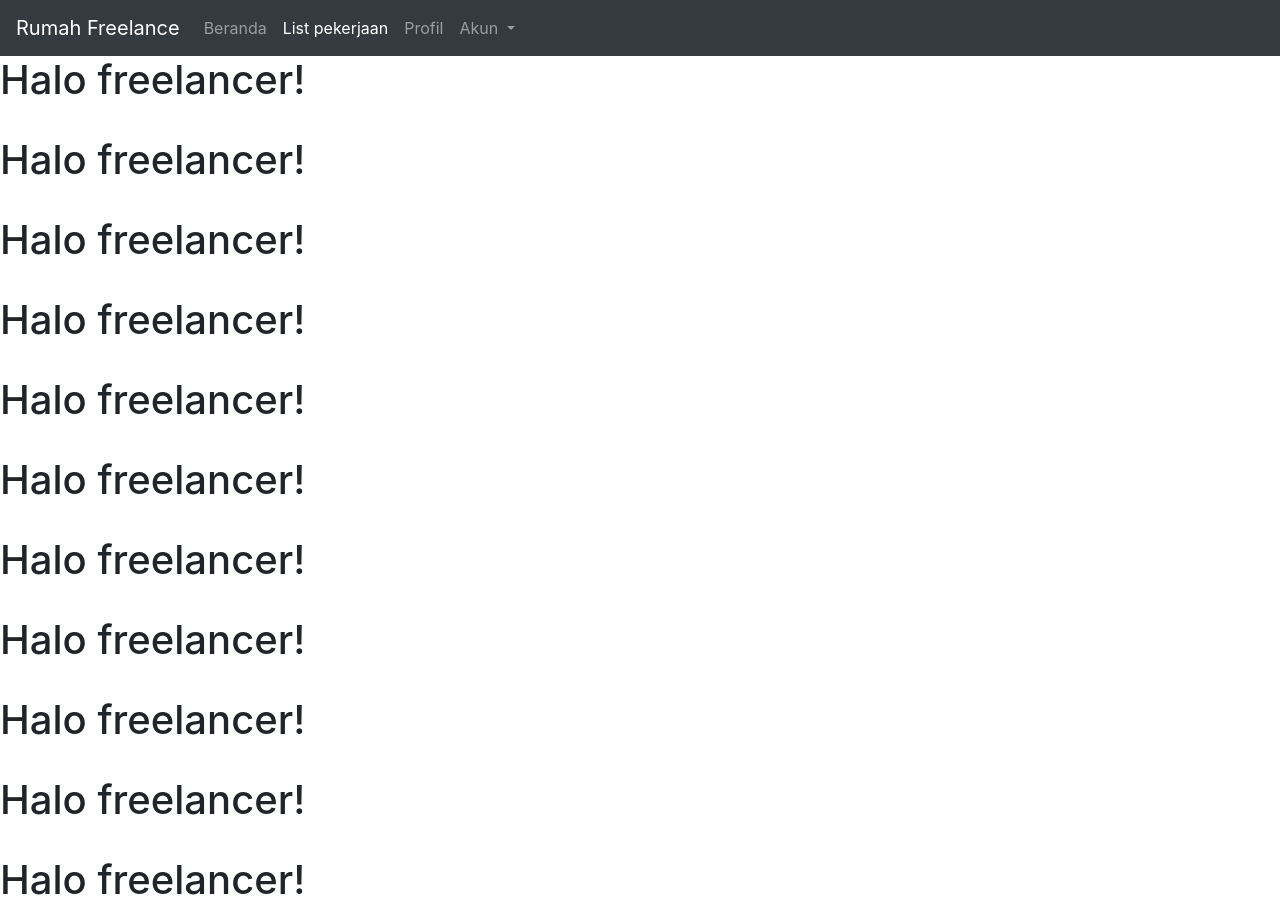
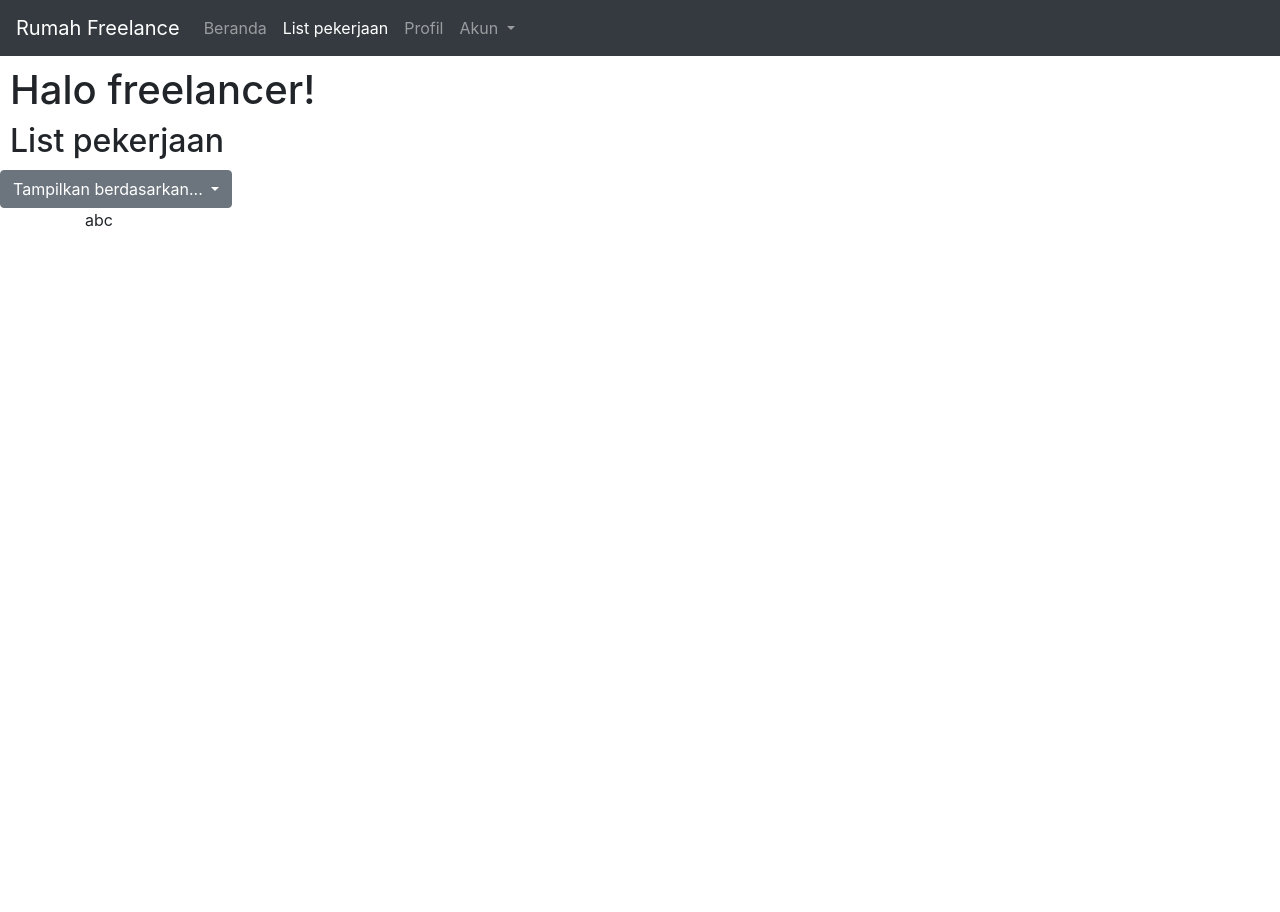
Before and after one commit to hariesok/hariesok.github.io, a plain HTML site: page client/clientjoblist.html in a window 1280 px wide. After the commit the page ends 800 px from the top, so only its background shows below. Drawn offline with nearby package versions, Linux system fonts and the light colour scheme.

Commit message:
Minor changes

```diff
--- a/client/clientjoblist.html
+++ b/client/clientjoblist.html
@@ -4,6 +4,7 @@
     <meta charset="UTF-8">
     <title>Client - List Pekerjaan</title>
     <link rel="stylesheet" href="https://stackpath.bootstrapcdn.com/bootstrap/4.1.3/css/bootstrap.min.css" integrity="sha384-MCw98/SFnGE8fJT3GXwEOngsV7Zt27NXFoaoApmYm81iuXoPkFOJwJ8ERdknLPMO" crossorigin="anonymous">
+    <link rel="stylesheet" href="style.css" type="text/css">
 </head>
 <body>
     <nav class="navbar navbar-expand-lg navbar-dark bg-dark">
@@ -35,30 +36,21 @@
   </div>
 </nav>
     <header><h1>Halo freelancer!</h1>
-        <br/>
-        <h1>Halo freelancer!</h1>
-        <br/>
-        <h1>Halo freelancer!</h1>
-        <br/>
-        <h1>Halo freelancer!</h1>
-        <br/>
-        <h1>Halo freelancer!</h1>
-        <br/>
-        <h1>Halo freelancer!</h1>
-        <br/>
-        <h1>Halo freelancer!</h1>
-        <br/>
-        <h1>Halo freelancer!</h1>
-        <br/>
-        <h1>Halo freelancer!</h1>
-        <br/>
-        <h1>Halo freelancer!</h1>
-        <br/>
-        <h1>Halo freelancer!</h1>
-
+        <h2>List pekerjaan</h2>
     </header>
-
-
+    <div class="dropdown">
+        <button class="btn btn-secondary dropdown-toggle" type="button" id="dropdownMenuButton" data-toggle="dropdown" aria-haspopup="true" aria-expanded="false">
+            Tampilkan berdasarkan...
+        </button>
+        <div class="dropdown-menu" aria-labelledby="dropdownMenuButton">
+            <a class="dropdown-item" href="#">Tanggal akhir penyerahan</a>
+            <a class="dropdown-item" href="#">Tanggal diberikan</a>
+            <a class="dropdown-item" href="#">Tipe pekerjaan</a>
+        </div>
+    </div>
+    <div class="container">
+    <!-- Content here --> abc
+    </div>
 
 <script src="https://code.jquery.com/jquery-3.3.1.slim.min.js" integrity="sha384-q8i/X+965DzO0rT7abK41JStQIAqVgRVzpbzo5smXKp4YfRvH+8abtTE1Pi6jizo" crossorigin="anonymous"></script>
 <script src="https://cdnjs.cloudflare.com/ajax/libs/popper.js/1.14.3/umd/popper.min.js" integrity="sha384-ZMP7rVo3mIykV+2+9J3UJ46jBk0WLaUAdn689aCwoqbBJiSnjAK/l8WvCWPIPm49" crossorigin="anonymous"></script>
--- a/client/style.css
+++ b/client/style.css
@@ -1,3 +1,7 @@
+header {
+    margin: 10px;
+}
+
 .footer {
   position: absolute;
   bottom: 0;
```
Also changed, not shown: client/clientindex.html (+1 -1 lines), index.html (+2 -2 lines).
